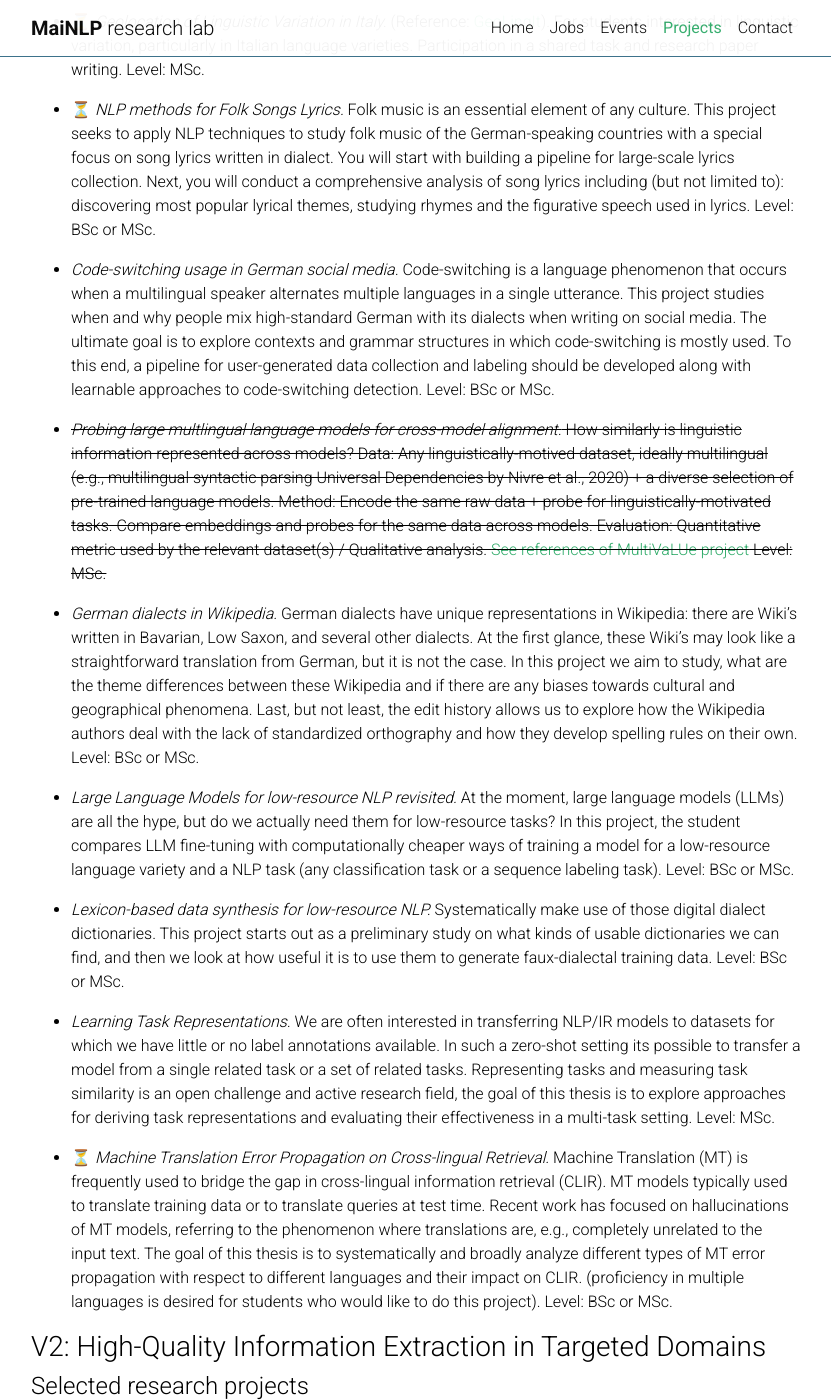
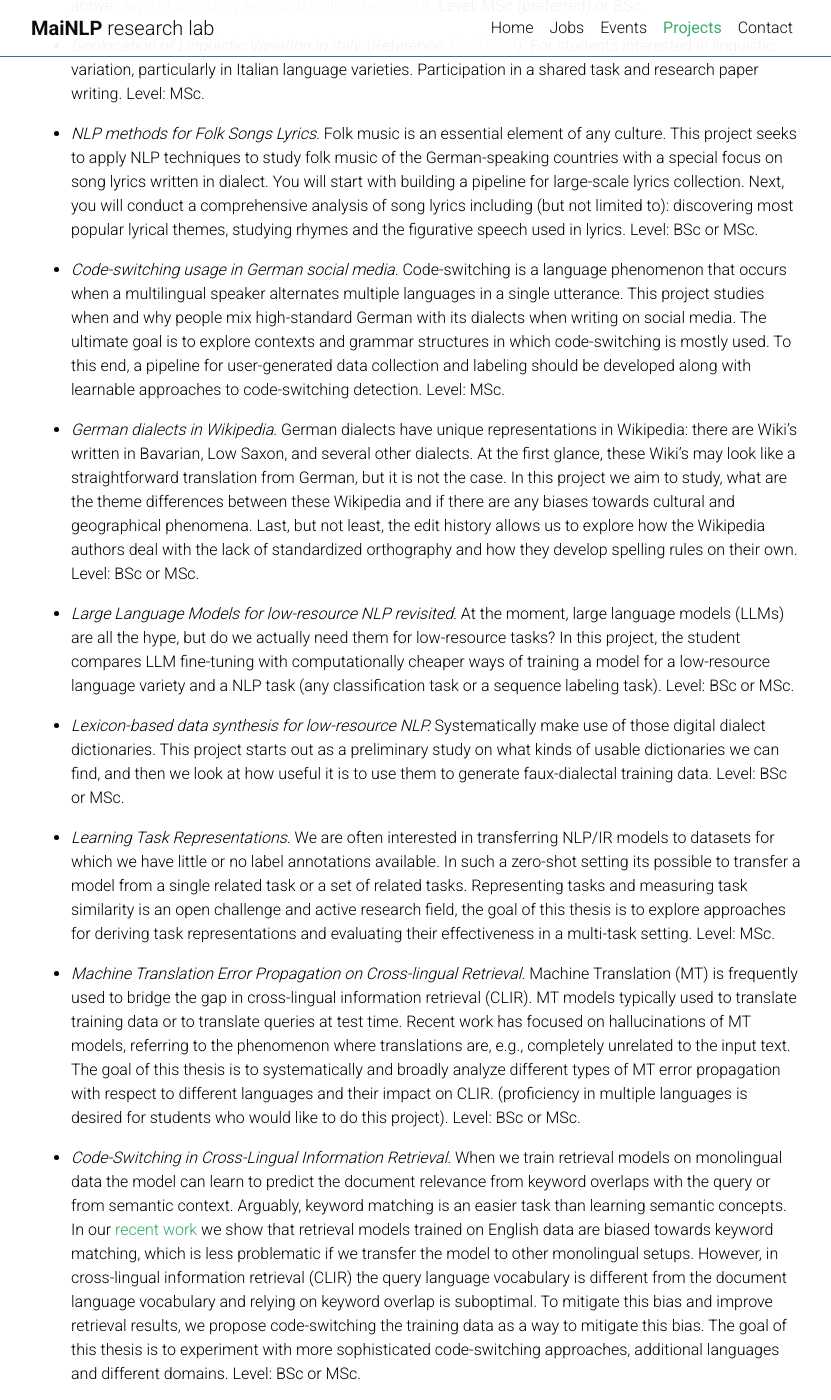
Before and after one commit to mainlp/mainlp.github.io, a Jekyll site: the page built from _pages/projects.md, in a window 1280 px wide and 1400 px high, scrolled down 3929 px. Shown: the whole window, without its empty margins (224-1055 px from the left). Built offline with Jekyll 4.4.1, drawn with Linux system fonts in a browser that asks for light colours; emoji names are drawn with the system emoji font; comment, search, counter and statistics services are not loaded; a style sheet for code colours, icons or effects is not loaded; some of the changed text lies outside the part shown.

Commit message:
Update projects.md application dates

```diff
--- a/_pages/projects.md
+++ b/_pages/projects.md
@@ -78,12 +78,13 @@ Currently, the following research vectors characterize broad topics in which we
 
 Unless otherwise specified, all projects can be either at the MSc or BSc level. The exact scope of the project will be determined in a meeting before the start of the project.
 
-*Important note for summer semester 2023*: We do not supervise industrial MSc/BSc thesis project (Industrieabschlussarbeiten) this semester.
+*Important note for summer and winter semester 2023*: We currently do not supervise industrial MSc/BSc thesis project (Industrieabschlussarbeiten).
 
-Regularly <b>check back for updates</b> on thesis project suggestions.
+Regularly <b>check back here for updates</b> on thesis project suggestions.
 
 News:
 
+- 2023, August 21: Thesis applications for the winter semester are open. See application deadlines below.
 - 2023, March 7: All thesis applications are closed.
 - 2023, Feb 28: MSc project applications are closed. Updated projects. BSc applications are still open
 - 2023, Feb 21: Slight update on projects
@@ -101,22 +102,19 @@ Legend:
 
 #### Selected research projects
 
-- :hourglass_flowing_sand: *Slot and Intent Detection for Low-Resource Dialects.* Digital assistants are becoming wide-spread, yet current technology covers only a limited set of languages.  How can we best do zero-shot transfer to low-resource language variants without standard orthography? [Reference: van der Goot et al., 2021](https://aclanthology.org/2021.naacl-main.197.pdf) and [VarDial 2023 SID4LR](https://sites.google.com/view/vardial-2023/shared-tasks). Create a new evaluation dataset of a low-resource language variant you speak, and investigate how to best transfer to it. Topics: Transfer Learning, Cross-linguality, Dataset annotation (Particularly suited for students interested in covering their own language or dialect not yet covered by existing systems including local dialects, e.g. Bavarian, Austrian, Low Saxon or others). Level: MSc or BSc.
+- *Slot and Intent Detection for Low-Resource Dialects.* Digital assistants are becoming wide-spread, yet current technology covers only a limited set of languages.  How can we best do zero-shot transfer to low-resource language variants without standard orthography? [Reference: van der Goot et al., 2021](https://aclanthology.org/2021.naacl-main.197.pdf) and [VarDial 2023 SID4LR](https://sites.google.com/view/vardial-2023/shared-tasks). Create a new evaluation dataset of a low-resource language variant you speak, and investigate how to best transfer to it. Topics: Transfer Learning, Cross-linguality, Dataset annotation (Particularly suited for students interested in covering their own language or dialect not yet covered by existing systems including local dialects, e.g. Austrian, Low Saxon, Sardinian dialects or others). Level: MSc or BSc.
 
 - *Adopting Information Retrieval Models for Rare Terms.* Neural ranking models have shown impressive results on general retrieval benchmarks, however, domain specific retrieval and representing rare terms are still an open challenge [(Thakur et al., 2021)](https://arxiv.org/abs/2104.08663). In this thesis, the goal is to explore strategies for rewriting queries and documents with the help of text simplification models or external resources such as WordNet or Wikipedia in order to improve their performance in domain transfer. Level: MSc.
 
-- :hourglass_flowing_sand:  *Dialect identification on social media.*  How can we robustly distinguish between closely-related dialects on social media like Twitter? For students interested in creation of a gold standard and classification. Reference (for Italian and Swiss German): [Aepli et al., 2022](https://aclanthology.org/2022.vardial-1.1.pdf), [Aepli and Hollenstein, 2014](https://noe-eva.github.io/publication/noah2015/) Level: BSc.
+- *Dialect identification on social media.*  How can we robustly distinguish between closely-related dialects on social media like Twitter? For students interested in creation of a gold standard and classification. Reference (for Italian and Swiss German): [Aepli et al., 2022](https://aclanthology.org/2022.vardial-1.1.pdf), [Aepli and Hollenstein, 2014](https://noe-eva.github.io/publication/noah2015/) Level: MSc or BSc.
 
-- :hourglass_flowing_sand: *Germanic Dialect identification across genres.*  How can we robustly distinguish between closely-related Germanic dialects across text types?  German wikipedias exist, but how well does a model trained on Wikipedia transfer to another text type like social media? For students interested in transfer learning and creation of a gold standard for dialect text classification. Reference: [Siewert et al., 2020](https://aclanthology.org/2020.vardial-1.3.pdf) and references above, [Aepli et al., 2022](https://aclanthology.org/2022.vardial-1.1.pdf), [Aepli and Hollenstein, 2014](https://noe-eva.github.io/publication/noah2015/). Level: MSc (preferred) or BSc.
+- *Germanic Dialect identification across genres.*  How can we robustly distinguish between closely-related Germanic dialects across text types?  German wikipedias exist, but how well does a model trained on Wikipedia transfer to another text type like social media? For students interested in transfer learning and creation of a gold standard for dialect text classification. Reference: [Siewert et al., 2020](https://aclanthology.org/2020.vardial-1.3.pdf) and references above, [Aepli et al., 2022](https://aclanthology.org/2022.vardial-1.1.pdf), [Aepli and Hollenstein, 2014](https://noe-eva.github.io/publication/noah2015/). Level: MSc (preferred) or BSc.
 
-- :hourglass_flowing_sand: *Geolocation of Linguistic Variation in Italy.* (Reference: [GeoLingIt](https://sites.google.com/view/geolingit/)). For students interested in linguistic variation, particularly in Italian language varieties. Participation in a shared task and research paper writing. Level: MSc.
+- *Geolocation of Linguistic Variation in Italy.* (Reference: [GeoLingIt](https://sites.google.com/view/geolingit/)). For students interested in linguistic variation, particularly in Italian language varieties. Participation in a shared task and research paper writing. Level: MSc.
 
-- :hourglass_flowing_sand: *NLP methods for Folk Songs Lyrics.*  Folk music is an essential element of any culture. This project seeks to apply NLP techniques to study folk music of the German-speaking countries with a special focus on song lyrics written in dialect. You will start with building a pipeline for large-scale lyrics collection. Next, you will conduct a comprehensive analysis of song lyrics including (but not limited to): discovering most popular lyrical themes, studying rhymes and the figurative speech used in lyrics. Level: BSc or MSc.
+- *NLP methods for Folk Songs Lyrics.*  Folk music is an essential element of any culture. This project seeks to apply NLP techniques to study folk music of the German-speaking countries with a special focus on song lyrics written in dialect. You will start with building a pipeline for large-scale lyrics collection. Next, you will conduct a comprehensive analysis of song lyrics including (but not limited to): discovering most popular lyrical themes, studying rhymes and the figurative speech used in lyrics. Level: BSc or MSc.
 
-- *Code-switching usage in German social media.* Code-switching is a language phenomenon that occurs when a multilingual speaker alternates multiple languages in a single utterance. This project studies when and why people mix high-standard German with its dialects when writing on social media. The ultimate goal is to explore contexts and grammar structures in which code-switching is mostly used. To this end, a pipeline for user-generated data collection and labeling should be developed along with learnable approaches to code-switching detection. Level: BSc or MSc.
-
-- ~~*Probing large multlingual language models for cross-model alignment.* How similarly is linguistic information represented across models? Data: Any linguistically-motived dataset, ideally multilingual (e.g., multilingual syntactic parsing Universal Dependencies by Nivre et al., 2020) + a diverse selection of pre-trained language models. Method: Encode the same raw data + probe for linguistically-motivated tasks. Compare embeddings and probes for the same data across models.
-Evaluation: Quantitative metric used by the relevant dataset(s) / Qualitative analysis. [See references of MultiVaLUe project](#multivalue) Level: MSc.~~
+- *Code-switching usage in German social media.* Code-switching is a language phenomenon that occurs when a multilingual speaker alternates multiple languages in a single utterance. This project studies when and why people mix high-standard German with its dialects when writing on social media. The ultimate goal is to explore contexts and grammar structures in which code-switching is mostly used. To this end, a pipeline for user-generated data collection and labeling should be developed along with learnable approaches to code-switching detection. Level: MSc.
 
 - *German dialects in Wikipedia.* German dialects have unique representations in Wikipedia: there are Wiki’s written in Bavarian, Low Saxon, and several other dialects. At the first glance, these Wiki’s may look like a straightforward translation from German, but it is not the case. In this project we aim to study, what are the theme differences between these Wikipedia and if there are any biases towards cultural and geographical phenomena. Last, but not least, the edit history allows us to explore how the Wikipedia authors deal with the lack of standardized orthography and how they develop spelling rules on their own. Level: BSc or MSc.
 
@@ -126,8 +124,10 @@ Evaluation: Quantitative metric used by the relevant dataset(s) / Qualitative an
 
 - *Learning Task Representations.* We are often interested in transferring NLP/IR models to datasets for which we have little or no label annotations available. In such a zero-shot setting its possible to transfer a model from a single related task or a set of related tasks. Representing tasks and measuring task similarity is an open challenge and active research field, the goal of this thesis is to explore approaches for deriving task representations and evaluating their effectiveness in a multi-task setting. Level: MSc.
 
-- :hourglass_flowing_sand: *Machine Translation Error Propagation on Cross-lingual Retrieval.*
+- *Machine Translation Error Propagation on Cross-lingual Retrieval.*
 Machine Translation (MT) is frequently used to bridge the gap in cross-lingual information retrieval (CLIR). MT models typically used to translate training data or to translate queries at test time. Recent work has focused on hallucinations of MT models, referring to the phenomenon where translations are, e.g., completely unrelated to the input text. The goal of this thesis is to systematically and broadly analyze different types of MT error propagation with respect to different languages and their impact on CLIR. (proficiency in multiple languages is desired for students who would like to do this project). Level: BSc or MSc.
+
+- *Code-Switching in Cross-Lingual Information Retrieval.* When we train retrieval models on monolingual data the model can learn to predict the document relevance from keyword overlaps with the query or from semantic context. Arguably, keyword matching is an easier task than learning semantic concepts. In our [recent work](https://aclanthology.org/2023.findings-acl.193/) we show that retrieval models trained on English data are biased towards keyword matching, which is less problematic if we transfer the model to other monolingual setups. However, in cross-lingual information retrieval (CLIR) the query language vocabulary is different from the document language vocabulary and relying on keyword overlap is suboptimal. To mitigate this bias and improve retrieval results, we propose code-switching the training data as a way to mitigate this bias. The goal of this thesis is to experiment with more sophisticated code-switching approaches, additional languages and different domains. Level: BSc or MSc.
 
 
 ### V2: High-Quality Information Extraction in Targeted Domains
@@ -141,10 +141,10 @@ Machine Translation (MT) is frequently used to bridge the gap in cross-lingual i
 - :hourglass_flowing_sand: *Information extraction for finding arguments for pain-awareness of other species.* The fact that non-human animals can feel pain is a strong factor in our ethical and legal considerations involving them. However, it is yet not fully understood which species can perceive pain. Birch et al. (2021) have developed a framework of 8 criteria that suggest sentience of pain in other species, that has recently been used by the UK government to adjust animal welfare regulations. To make a case that a specific species can feel pain, researchers have to go through the literature by hand and find studies that investigate one or more of the 8 criteria (Gibbons et al., 2022). The goal of this project is to develop an information extraction method that supports this process by extracting study information on these 8 criteria automatically. The project would consist of deriving a small evaluation corpus from Gibbons et al., 2022 and then evaluate few-shot learning methods for information extraction on the corpus. [References: Birch, Jonathan, et al. “Review of the evidence of sentience in cephalopod molluscs and decapod crustaceans.” (2021),
 M Gibbons, et al. “Can insects feel pain? A review of the neural and behavioural evidence” (2022) Advances in Insect Physiology 63, 155-229].  Level: BSc or MSc (preferred).
 
-- :hourglass_flowing_sand: *Adapt NER Tools to novel entities with gazetteers.*
+- *Adapt NER Tools to novel entities with gazetteers.*
 Named Entity Recognition (NER) tools are trained on a corpus and then deployed as static resources. When novel entities emerge after deployment, then such tools have problems detecting them (https://www.ncbi.nlm.nih.gov/pmc/articles/PMC9014470/). For instance, the state-of-the-art biomedical NER tool HunFlair (https://academic.oup.com/bioinformatics/article/37/17/2792/6122692) has difficulties in reliably detecting concepts related to COVID, because it was trained before the pandemic. In this project, we will develop a novel NER method that allows to easily integrate knowledge emerging entities after training. Level: BSc or MSc.
 
-- :hourglass_flowing_sand: *Automated Evaluation of Biomedical Relation Extraction Models.*
+- *Automated Evaluation of Biomedical Relation Extraction Models.*
 It is an open question how useful information extraction models are for Biological research. The gold standard evaluation is to ask experts for their manual assessment, which is costly and limited to small-scale case studies. However, biological relations have the unique advantage that researchers verify them in biochemical experiments and store the results in large databases. In this project, we will exploit these databases to conduct the first large-scale comparison of different state-of-the-art relation extraction models in terms of usefulness for biological research.  Level: BSc or MSc.
 
 
@@ -152,7 +152,7 @@ It is an open question how useful information extraction models are for Biologic
 
 #### Selected research projects
 
-- :hourglass_flowing_sand: *Prominent entities in text summarization.* One important factor in summarizing a document is identifying the prominent entities within the document. Here is an example from the CNN summarization dataset: Two selected paragraphs:
+- *Prominent entities in text summarization.* One important factor in summarizing a document is identifying the prominent entities within the document. Here is an example from the CNN summarization dataset: Two selected paragraphs:
 [Alonso] has been training hard for [his] planned comeback at the Malaysian Grand Prix in nine days and used the {McLaren} simulator to hone [his] mental preparations.
 The CNN-sponsored team announced the news on Twitter, showing {McLaren} sporting director Eric Boullier and [Alonso] at the team’s headquarters in Woking, England.
 Reference summary:
@@ -161,19 +161,11 @@ What linguistic phenomena contribute to the prominence of entities in a document
 Build an NLP model that predicts the prominent entities in a document and evaluate accordingly based on reference summaries.
 Start with the CNN/DM dataset. Project can be extended to other genres and languages. Level: BSc or MSc.
 
-- :hourglass_flowing_sand: *Understanding Indirect Answers.* Indirect answers are replies to polar questions without explicit use
+- *Understanding Indirect Answers.* Indirect answers are replies to polar questions without explicit use
 of Yes/No clues. Example: Q: Do you wanna crash on the couch? A: I gotta go home sometime. Indirect answers are natural in human dialogue, but very difficult for a conversational AI system. Build an NLP model that improves automatic understanding of indirect
 questions in English. Project can be extended to multlingual/transfer learning. Reference: [Louis et al., 2020](https://aclanthology.org/2020.emnlp-main.601/) and [Damgaard et al., 2021](https://aclanthology.org/2021.codi-main.1/)  Level: BSc or MSc.
 
-- ~~*Does ChatGPT understand formal logic and common sense?* Problem Definition: Recent evidence has shown that large generative language models (GLMs) such as ChatGPT and you.com/chat fall short in logical reasoning. For example, “Mike’s mum had 4 kids; 3 of them are Luis, Drake, and Matilda. What is the name of the 4th kid?”, ChatGPT’s response was “It is not possible to determine the name of the fourth child without more information” [0]. In addition to this, we are interested common sense logic. For example, do GLMs find “John put a turkey into a fridge” more plausible than “John put an elephant into the fridge”? [1]. To this end, the task is to use existing datasets such as SemEval2020-Task-4 [2] and SNLI [3] for probing GLMs. Goal: The goal of this thesis is to get a better understanding of logic abilities of large GLMs by constructing an evaluation dataset and conducting a systematic comparison between different publicly available chatbots. Requirements: This thesis is ideal for students with prior knowledge in first order predicate logic and requires proficiency in Python and one Deep Learning Framework.
-References:
-[0] https://arxiv.org/pdf/2302.03494.pdf
-[1] https://aclanthology.org/2020.semeval-1.39.pdf
-[2] https://github.com/wangcunxiang/SemEval2020-Task4-Commonsense-Validation-and-Explanation
-[3] https://nlp.stanford.edu/projects/snli/
-Level: BSc~~
-
-- :hourglass_flowing_sand: *Scientific Analysis Tool.* The goal of this project is to use off-the-shelf NLP models for citation analysis, semantic search and text summarization to build a tool that (semi-)automates the process of synthesizing and summarizing a line of research. This involves identifying the citation purpose and aggregating/summarizing information across multiple papers. Strong knowledge in Python required, knowledge in web crawling beneficial. Level: BSc
+- *Scientific Analysis Tool.* The goal of this project is to use off-the-shelf NLP models for citation analysis, semantic search and text summarization to build a tool that (semi-)automates the process of synthesizing and summarizing a line of research. This involves identifying the citation purpose and aggregating/summarizing information across multiple papers. Strong knowledge in Python required, knowledge in web crawling beneficial. Level: BSc
 
 ### V4: Human-centric Natural Language Understanding: Uncertainty, Perception, Vision, Interpretability
 
@@ -181,8 +173,6 @@ Some general references for this section:
 References: [Plank, 2016.](https://arxiv.org/abs/1608.07836), [Jensen and Plank, 2022](https://aclanthology.org/2022.lrec-1.161/), [Plank, 2022 EMNLP](https://arxiv.org/abs/2211.02570)
 
 #### Selected research projects
-
-- ~~*Prediction of Human Label Variation.* Human annotators notoriously disagree when labeling objects. This human label variation remains an understudied problem. Can we detect data that triggers high disagreement? And on the contrary, can we detect instances that are easy and reliably labeled? References: [Plank, 2022 EMNLP](https://arxiv.org/abs/2211.02570), [Zhou et al. 2022](https://aclanthology.org/2022.findings-acl.79.pdf) and [Siddiqui et al., 2022](https://arxiv.org/pdf/2209.10015.pdf).  Level: MSc.~~
 
 - *In-context learning from human disagreement on subjective tasks.*
 Aggregating annotations via majority vote could lead to ignoring the opinions of minority groups, especially on subjective tasks. Learning from individual annotators shows a better result on subjective classification tasks such as hate speech detection and emotion detection than from the majority vote (Davani et al., 2022). In this project, we want to investigate the potential of learning from individual annotators in an in-context learning setting. How can the model learn from the disagreement between annotators by instruction tuning and prompting? How do we design such instructions?
@@ -208,9 +198,9 @@ References: [Davani et al., TACL 2022](https://aclanthology.org/2022.tacl-1.6/),
 
 ### How to apply for a BSc and MSc thesis project
 
-**Important information for LMU students:** You need to apply for a MSc/BSc thesis project the latest three weeks before the thesis project registration date. Deadlines for 2023:
-* MSc students apply before **February 24, 2023**
-* BSc students apply before **March 6, 2023**
+**Important information for LMU students:** You need to apply for a MSc/BSc thesis project the latest three weeks before the thesis project registration date. Deadlines for the ~~summer~~ winter semester 2023:
+* MSc students apply before ~~**February 24, 2023**~~ **August 31, 2023**
+* BSc students apply before ~~**March 6, 2023**~~ **September 4, 2023**
 
 To apply, please send your application material with subject "[BSc (or MSc) thesis project at MaiNLP - inquiry [Name and which semester]" to: thesisplank@cis.lmu.de
 
```
